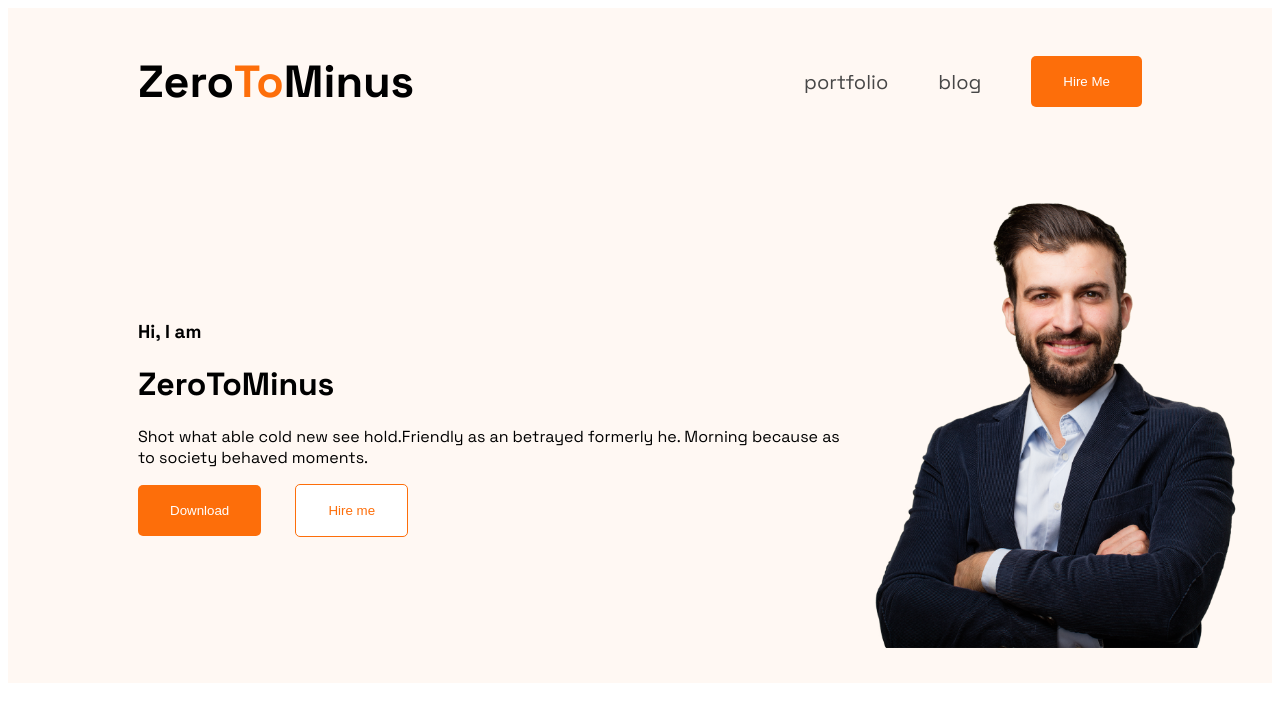
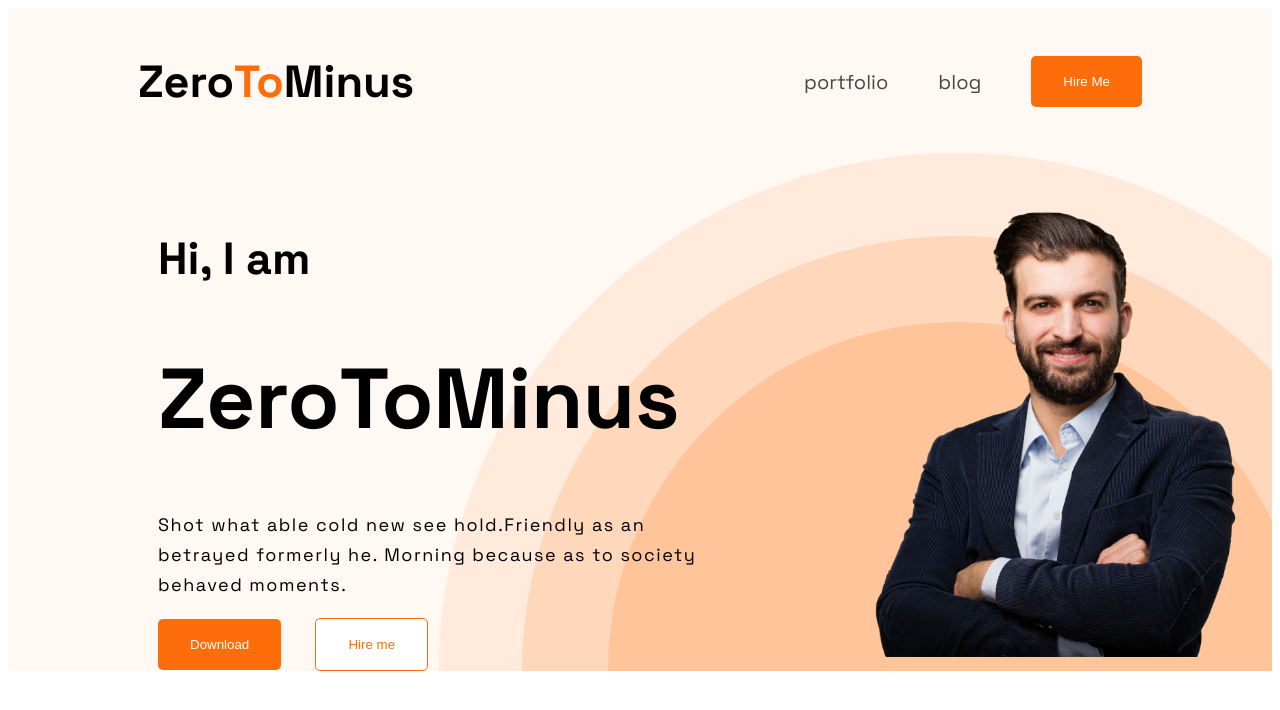
Before and after one commit to sakibhasan-24/ZeroToMinus, a plain HTML site: page index.html in a window 1280 px wide. Drawn offline with Linux system fonts and the light colour scheme.

Commit message:
background image set in the header

```diff
--- a/style.css
+++ b/style.css
@@ -3,6 +3,9 @@ body {
 }
 header {
   background-color: #fff8f3;
+  background-image: url("../images/header_bg.png");
+  background-repeat: no-repeat;
+  background-position: bottom right;
 }
 nav {
   display: flex;
@@ -45,7 +48,21 @@ ul li a {
 .banner-container {
   display: flex;
   align-items: center;
-  padding: 30px 30px 30px 130px;
+  padding: 30px 30px 0 150px;
+  justify-content: space-between;
+}
+.banner-greet {
+  font-size: 45px;
+}
+.banner-name {
+  font-size: 85px;
+}
+.banner-text {
+  margin-top: 5px;
+  letter-spacing: 1.5px;
+  line-height: 30px;
+  font-size: 18px;
+  max-width: 585px;
 }
 .banner button {
   margin-right: 30px;
@@ -62,5 +79,6 @@ ul li a {
 }
 .banner-img img {
   width: 400px;
+  /* margin-left: 100px; */
 }
 /* ending design banner */
```
